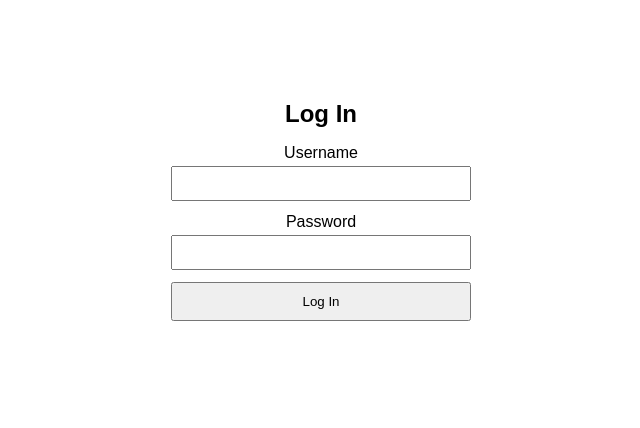
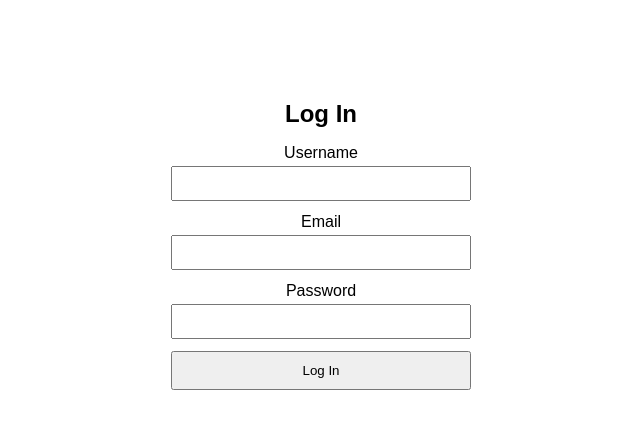
Before and after one commit to akulkudari/Ariadne, a React (Create React App) app in the folder frontend/: page / in a window 1280 px wide. Both pictures are taken after typing "name@example.com", "Sample", "Sample123", "Sample123", "Sample" into the empty fields and a click on the button "Register". Shown: the top 428 px of the page, without its empty margins (319-959 px from the left). Built offline with nearby package versions, Linux system fonts and the light colour scheme; the HTML template or start-up script is replaced by a standard one.

Commit message:
added new path variables for pages using frontend

```diff
--- a/frontend/package.json
+++ b/frontend/package.json
@@ -38,6 +38,6 @@
       "last 1 safari version"
     ]
 
-  }
-
+  },
+  "proxy": "http://localhost:8000"
 }
--- a/frontend/src/login.js
+++ b/frontend/src/login.js
@@ -3,12 +3,37 @@ import './login.css';
 
 export default function Login() {
   const [username, setUsername]   = useState('');
+  const [email, setEmail] = useState('');
   const [password, setPassword]   = useState('');
   const [isLoggedIn, setLoggedIn] = useState(false);
 
-  const handleSubmit = async e => {
+  const handleSubmit = async (e) => {
     e.preventDefault();
-    setLoggedIn(true);
+
+    try {
+      const response = await fetch("/login", {
+        method: "POST",
+        headers: {
+          "Content-Type": "application/json",
+        },
+        body: JSON.stringify({
+          username: username, // Assuming 'username' holds the user's email
+          password: password,
+        }),
+      });
+
+      if (!response.ok) {
+        const errorData = await response.json();
+        throw new Error(errorData.detail || "Login failed");
+      }
+
+      const data = await response.json();
+      console.log("Login successful:", data);
+      setLoggedIn(true);
+    } catch (error) {
+      console.error("Error during login:", error.message);
+      // Optionally, set an error state here to display an error message to the user
+    }
   };
 
   if (isLoggedIn) {
@@ -37,6 +62,17 @@ export default function Login() {
         </div>
         <div className="form-group">
           <label>
+            Email
+            <input
+              className="form-input"
+              value={email}
+              onChange={e => setEmail(e.target.value)}
+              required
+            />
+          </label>
+        </div>
+        <div className="form-group">
+          <label>
             Password
             <input
               className="form-input"
```
